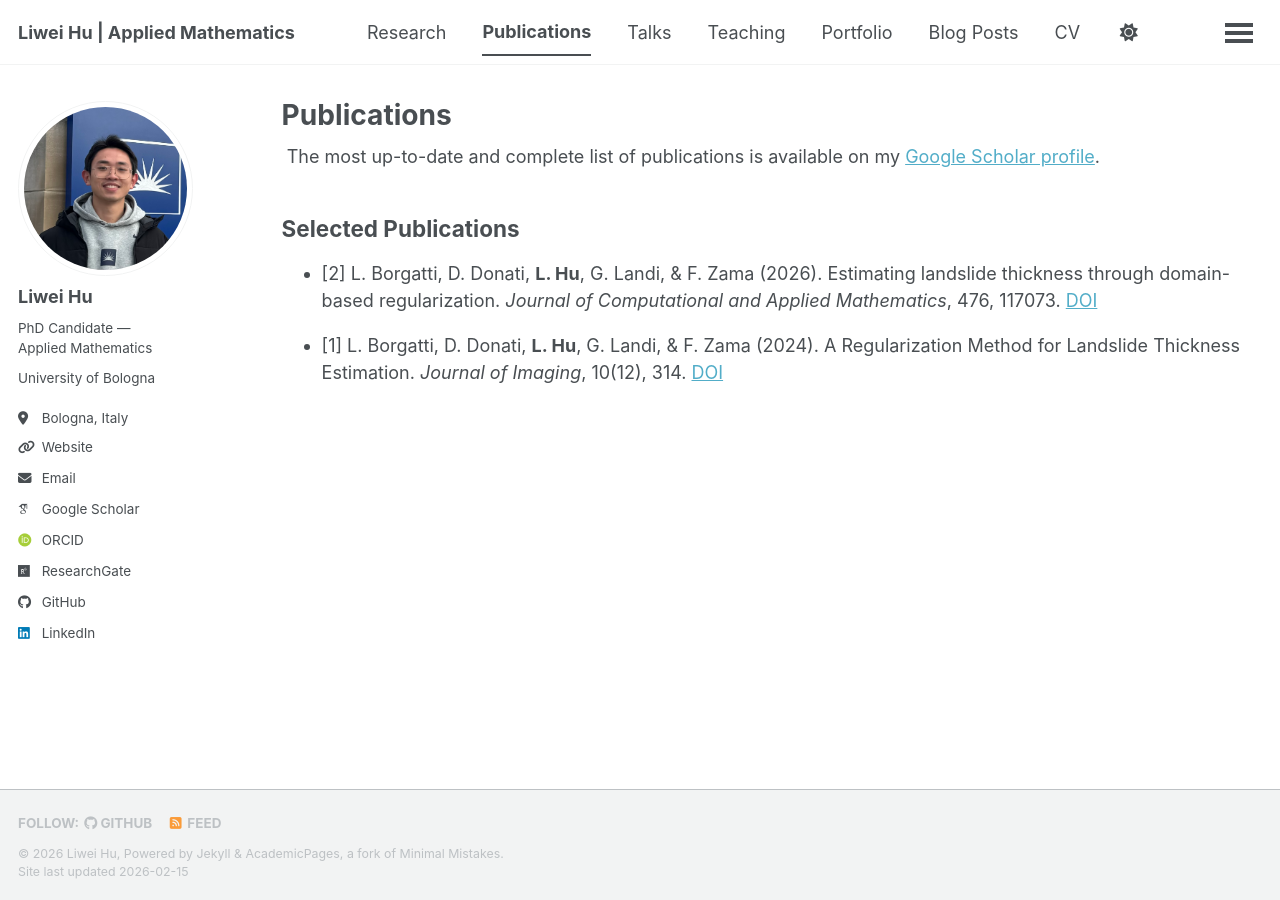
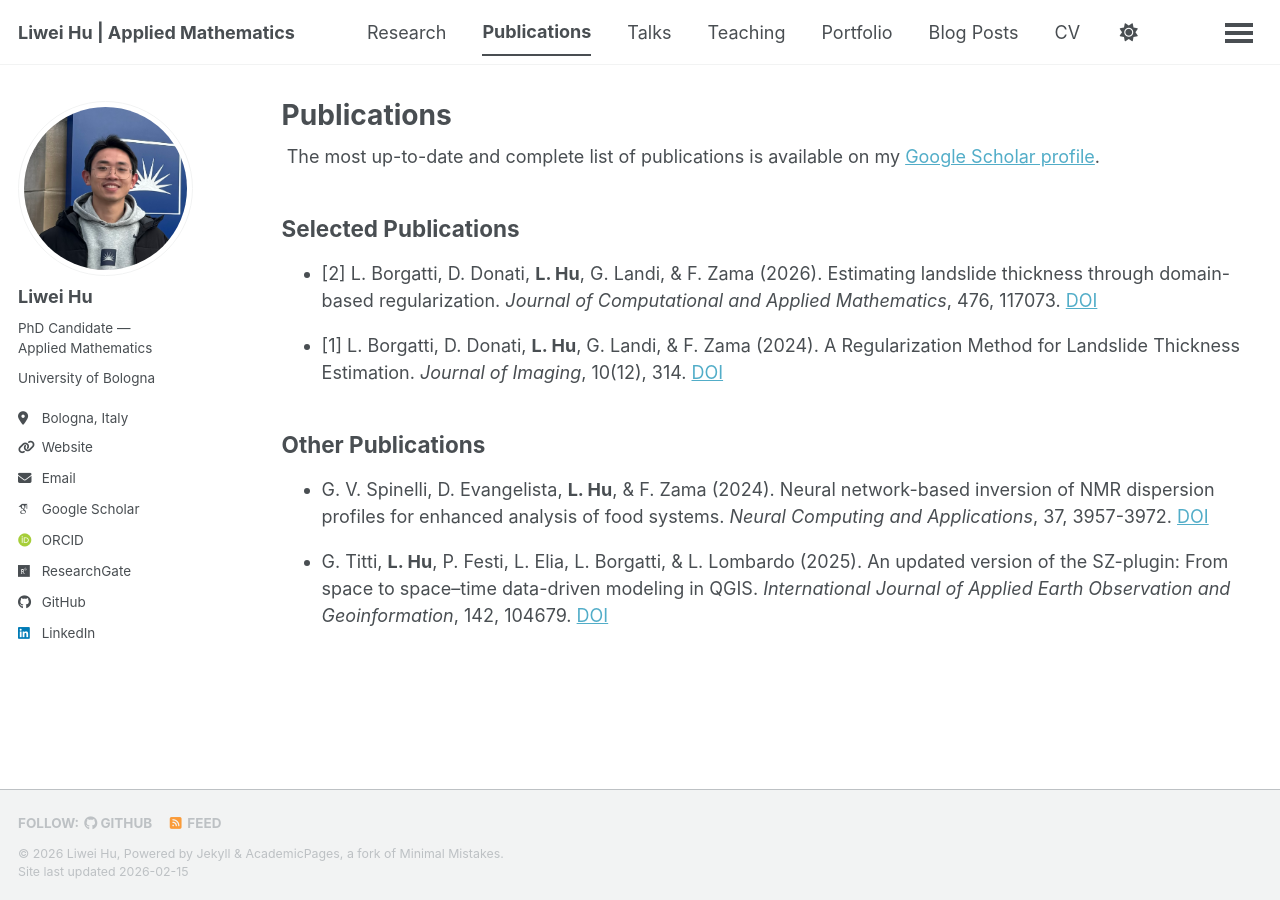
Before and after one commit to liweihu2/liweihu2.github.io, a Jekyll site: the page built from _pages/publications.html, in a window 1280 px wide. Built offline with Jekyll 4.4.1, drawn with Linux system fonts in a browser that asks for light colours; some web fonts are replaced; a script bundle is joined from its source files by our own code; library files that are not in the unit come from our copies.

Commit message:
other_pub

```diff
--- a/_pages/publications.html
+++ b/_pages/publications.html
@@ -54,3 +54,23 @@ author_profile: true
     <a href="https://www.mdpi.com/2313-433X/10/12/314">DOI</a>
   </li>
 </ul>
+
+<h2>Other Publications</h2>
+
+<ul>
+  <li>
+    G. V. Spinelli, D. Evangelista, <strong>L. Hu</strong>, & F. Zama (2024).
+    Neural network-based inversion of NMR dispersion profiles for enhanced analysis of food systems.
+    <em>Neural Computing and Applications</em>, 37, 3957-3972.
+    <a href="https://link.springer.com/article/10.1007/s00521-024-10859-y">DOI</a>
+  </li>
+</ul>
+
+<ul>
+  <li>
+    G. Titti, <strong>L. Hu</strong>, P. Festi, L. Elia, L. Borgatti, & L. Lombardo (2025).
+    An updated version of the SZ-plugin: From space to space–time data-driven modeling in QGIS.
+    <em>International Journal of Applied Earth Observation and Geoinformation</em>, 142, 104679.
+    <a href="https://www.sciencedirect.com/science/article/pii/S1569843225003267">DOI</a>
+  </li>
+</ul>
```
